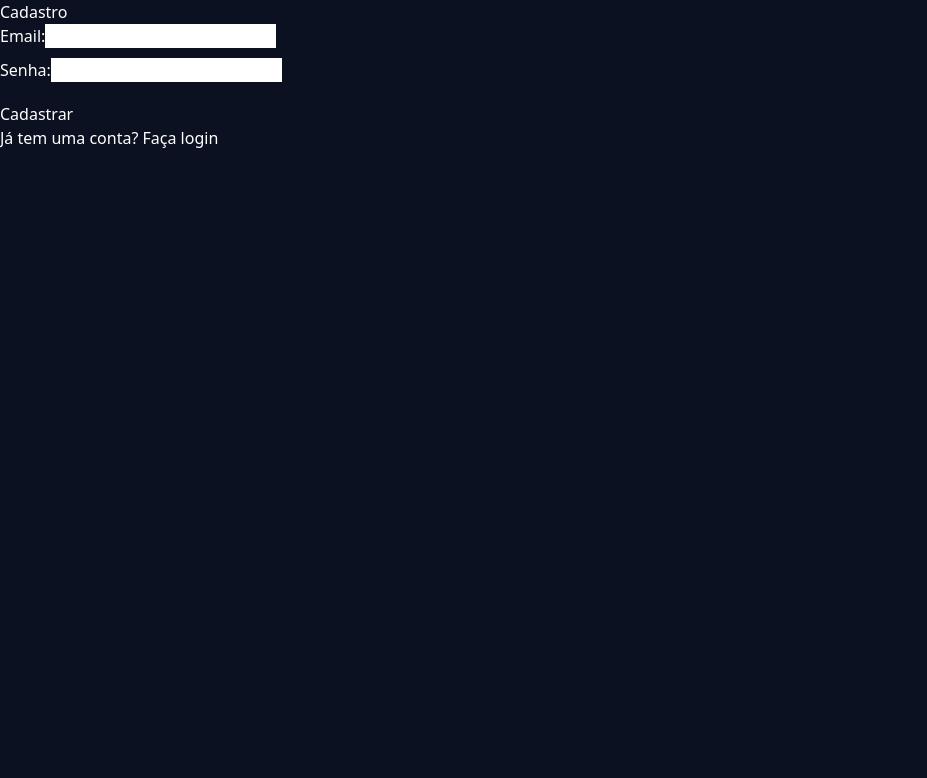
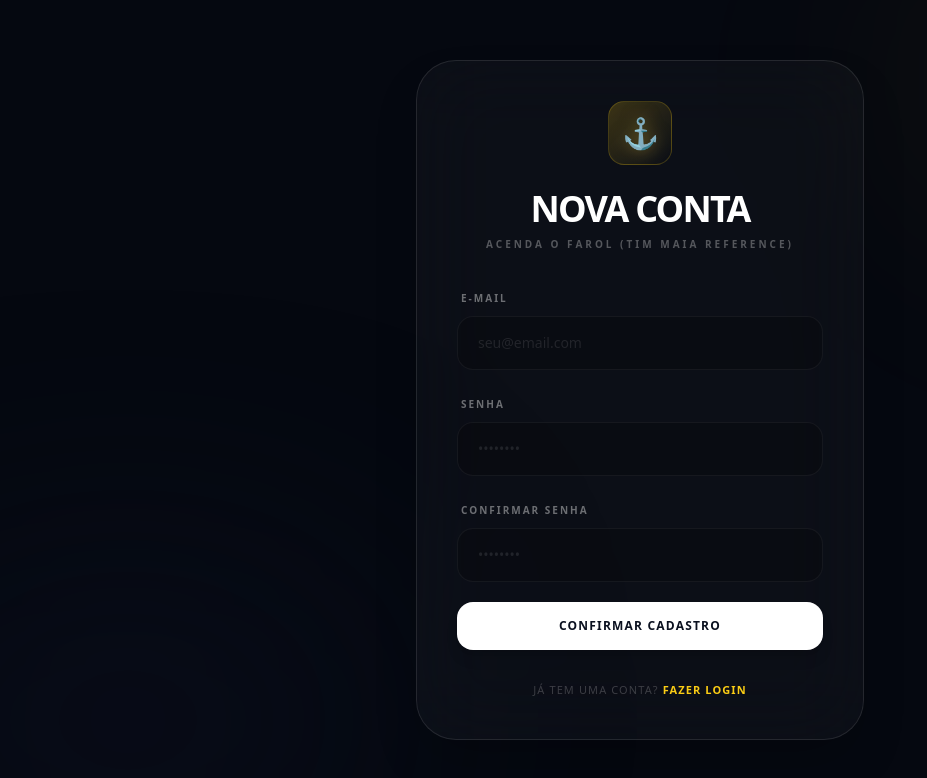
Before and after one commit to luc4sarruda/farol, a React app in the folder frontend/: page /register in a window 1280 px wide. Shown: the top 778 px of the page, without its empty margins (0-927 px from the left). Built offline with nearby package versions, Linux system fonts and the light colour scheme; no server answers; the HTML template or start-up script is replaced by a standard one.

Commit message:
UI: Register Page redesign featuring password validation

```diff
--- a/frontend/src/pages/RegisterPage.jsx
+++ b/frontend/src/pages/RegisterPage.jsx
@@ -6,9 +6,10 @@ function RegisterPage() {
   // States para guardar os dados do formulário
   const [email, setEmail] = useState('');
   const [password, setPassword] = useState('');
+  const [confirmPassword, setConfirmPassword] = useState('')
   // State para guardar mensagens de erro da API
   const [error, setError] = useState('');
-
+  const [isLoading, setIsLoading] = useState(false);
   // Hook para navegar entre as páginas
   const navigate = useNavigate();
 
@@ -17,65 +18,130 @@ function RegisterPage() {
     event.preventDefault(); // Impede o recarregamento da página
     setError(''); // Limpa erros anteriores
 
+    if (password !== confirmPassword) {
+      setError('As senhas não coincidem.');
+      return;
+    }
+
+    setIsLoading(true);
+
     try {
-      // Faz a requisição POST para o nosso endpoint de cadastro
-      const response = await axios.post('http://127.0.0.1:5000/register', {
-        email: email,
+      // Enviando apenas email e senha (renomeado para 'senha' para casar com o backend)
+      await axios.post('http://127.0.0.1:5000/register', {
+        email,
         password: password
       });
 
-      // Se o cadastro for bem-sucedido...
-      console.log('Cadastro realizado:', response.data);
-
-      // Redireciona o usuário para a página de login
       navigate('/login');
-
     } catch (err) {
-      // Se a API retornar um erro (ex: email já existe)...
-      console.error('Erro no cadastro:', err);
-
-      // Pega a mensagem de erro da resposta da API e a exibe na tela
-      if (err.response && err.response.data) {
-        setError(err.response.data.erro);
-      } else {
-        setError('Ocorreu um erro ao tentar se cadastrar.');
-      }
+      setError(err.response?.data?.erro || 'Erro ao criar conta.');
+    } finally {
+      setIsLoading(false);
     }
   };
 
   return (
-    <div>
-      <h1>Cadastro</h1>
-      <form onSubmit={handleSubmit}>
-        <div>
-          <label>Email:</label>
+    <div className="min-h-screen flex items-center justify-center bg-[#050810] relative overflow-hidden px-4 py-8">
+
+      {/* Luzes de fundo */}
+      <div className="absolute top-[-10%] right-[-10%] w-[40%] h-[40%] bg-dourado-farol/5 rounded-full blur-[120px]" />
+      <div className="absolute bottom-[-10%] left-[-10%] w-[40%] h-[40%] bg-azul-noturno/50 rounded-full blur-[120px]" />
+
+      <div className="w-full max-w-md bg-white/[0.03] border border-white/10 p-10 rounded-[2.5rem] backdrop-blur-2xl shadow-2xl relative z-10">
+
+        <div className="text-center mb-8">
+          <div className="inline-flex items-center justify-center w-16 h-16 rounded-2xl bg-gradient-to-br from-dourado-farol/20 to-transparent border border-dourado-farol/20 mb-6">
+             <span className="text-3xl filter drop-shadow-[0_0_8px_rgba(212,175,55,0.5)]">⚓</span>
+          </div>
+          <h1 className="text-4xl font-black text-white tracking-tighter mb-2">
+            NOVA CONTA
+          </h1>
+          <p className="text-white/30 text-[10px] uppercase tracking-[0.3em] font-bold">
+            Acenda o farol  (Tim Maia reference)
+          </p>
+        </div>
+
+        <form onSubmit={handleSubmit} className="space-y-5">
+          {/* Campo E-mail */}
+          <div className="space-y-2">
+            <label className="text-[10px] font-bold text-white/40 uppercase tracking-[0.2em] ml-1">
+              E-mail
+            </label>
             <input
               type="email"
               value={email}
               onChange={(e) => setEmail(e.target.value)}
               required
+              placeholder="seu@email.com"
+              className="w-full bg-black/20 border border-white/5 rounded-2xl px-5 py-4 text-white focus:outline-none focus:border-dourado-farol/40 transition-all placeholder:text-white/10 text-sm"
             />
           </div>
-        <div style={{ marginTop: '10px' }}>
-          <label>Senha:</label>
+
+          {/* Campo Senha */}
+          <div className="space-y-2">
+            <label className="text-[10px] font-bold text-white/40 uppercase tracking-[0.2em] ml-1">
+              Senha
+            </label>
             <input
               type="password"
               value={password}
               onChange={(e) => setPassword(e.target.value)}
               required
+              placeholder="••••••••"
+              className="w-full bg-black/20 border border-white/5 rounded-2xl px-5 py-4 text-white focus:outline-none focus:border-dourado-farol/40 transition-all placeholder:text-white/10 text-sm"
             />
           </div>
 
-        {/* Exibe a mensagem de erro, se houver uma */}
-        {error && <p style={{ color: 'red' }}>{error}</p>}
+          {/* 3. NOVO CAMPO: CONFIRMAR SENHA */}
+          <div className="space-y-2">
+            <label className="text-[10px] font-bold text-white/40 uppercase tracking-[0.2em] ml-1">
+              Confirmar Senha
+            </label>
+            <input
+              type="password"
+              value={confirmPassword}
+              onChange={(e) => setConfirmPassword(e.target.value)}
+              required
+              placeholder="••••••••"
+              className={`w-full bg-black/20 border rounded-2xl px-5 py-4 text-white focus:outline-none transition-all placeholder:text-white/10 text-sm
+                ${confirmPassword && password !== confirmPassword
+                  ? 'border-red-500/50'
+                  : 'border-white/5 focus:border-dourado-farol/40'}`}
+            />
+          </div>
 
-        <button type="submit" style={{ marginTop: '20px' }}>Cadastrar</button>
+          {error && (
+            <div className="bg-red-500/10 border border-red-500/20 text-red-400 text-[11px] p-4 rounded-xl text-center">
+              {error}
+            </div>
+          )}
+
+          <button
+            type="submit"
+            disabled={isLoading}
+            className={`w-full font-black py-4 rounded-2xl transition-all shadow-lg uppercase tracking-widest text-xs flex items-center justify-center
+              ${isLoading
+                ? 'bg-white/10 cursor-not-allowed text-white/30'
+                : 'bg-white text-azul-noturno shadow-[0_10px_20px_rgba(255,255,255,0.1)] hover:bg-dourado-farol hover:shadow-[0_0_30px_rgba(212,175,55,0.4)] active:scale-[0.98]'}`}
+          >
+            {isLoading ? (
+              <div className="flex items-center gap-2">
+                <div className="w-4 h-4 border-2 border-white/30 border-t-white rounded-full animate-spin" />
+                <span>Criando Conta...</span>
+              </div>
+            ) : (
+              "Confirmar Cadastro"
+            )}
+          </button>
         </form>
 
-      {/* Link para a página de login */}
-      <p>
-        Já tem uma conta? <Link to="/login">Faça login</Link>
+        <p className="mt-8 text-center text-[11px] text-white/20 uppercase tracking-widest">
+          Já tem uma conta?{' '}
+          <Link to="/login" className="text-dourado-farol font-bold hover:text-white transition-colors">
+            Fazer Login
+          </Link>
         </p>
+      </div>
     </div>
   );
 }
```
Lines whose indentation alone changed are shown as unchanged.
